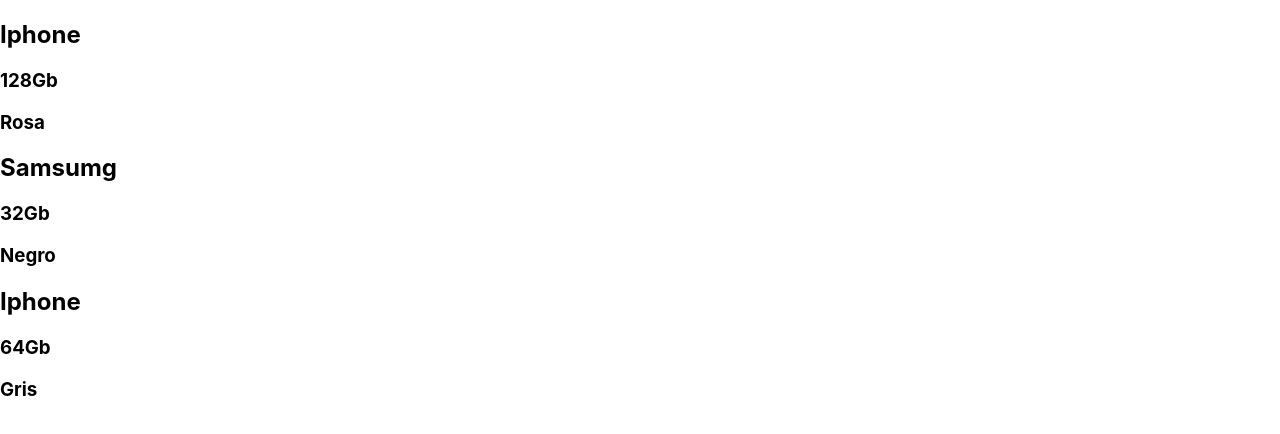
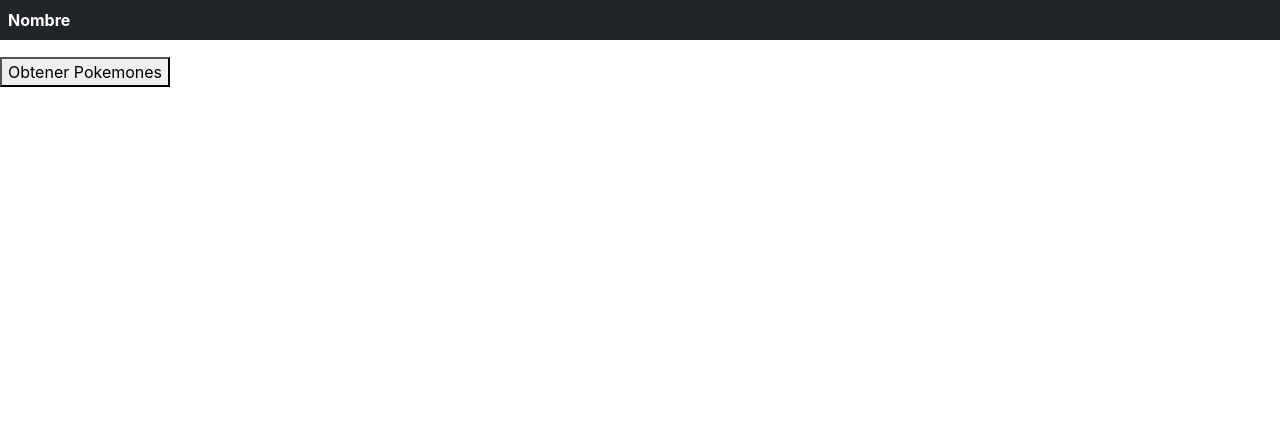
Before and after one commit to RodriguezDiana59/Practica1, a React (Create React App) app: page / in a window 1280 px wide. Shown: the top 434 px of the page. Built offline with nearby package versions, Linux system fonts and the light colour scheme.

Commit message:
practica5

```diff
--- a/public/index.html
+++ b/public/index.html
@@ -24,6 +24,7 @@
       work correctly both with client-side routing and a non-root public URL.
       Learn how to configure a non-root public URL by running `npm run build`.
     -->
+    <link href="https://cdn.jsdelivr.net/npm/bootstrap@5.0.1/dist/css/bootstrap.min.css" rel="stylesheet" integrity="sha384-+0n0xVW2eSR5OomGNYDnhzAbDsOXxcvSN1TPprVMTNDbiYZCxYbOOl7+AMvyTG2x" crossorigin="anonymous">
     <title>React App</title>
   </head>
   <body>
--- a/src/App.js
+++ b/src/App.js
@@ -1,10 +1,10 @@
 import React from 'react'
-import Objetos from "./components/Objetos";
+import Fetchpract from "./components/Fetchpract";
 
 function App() {
   return (
     <div>
-      <Objetos />
+      <Fetchpract />
     </div>
   );
 }
--- /dev/null
+++ b/src/components/Fetchpract.jsx
@@ -0,0 +1,38 @@
+import React from 'react'
+
+function Fetchpract() {
+    const [pokemones, setPokemones] = React.useState([]);
+
+    const obtenerPokemones = async () => {
+        console.log('hola mundo')
+        const res = await fetch('https://pokeapi.co/api/v2/pokemon/3/')
+        const datos = await res.json()
+        console.log(datos.abilities)
+        setPokemones(datos.abilities)
+    }
+    return (
+        <div>
+            <table className='table table-dark'>
+                <thead>
+                <tr>
+                    <th>Nombre</th>
+
+                </tr>
+                </thead>
+                <tbody>
+                {
+                    pokemones.map((pokemon, index) => (
+                        <tr key={index}>
+                            <td>{pokemon.ability.name}</td>
+                        </tr>
+                    ))
+                }
+                </tbody>
+            </table>
+            <button
+                onClick={() => obtenerPokemones ()}>Obtener Pokemones</button>
+        </div>
+    )
+}
+
+export default Fetchpract
```
Also changed, not shown: src/components/Fetchpokemon.jsx (added, +39 -0 lines).
